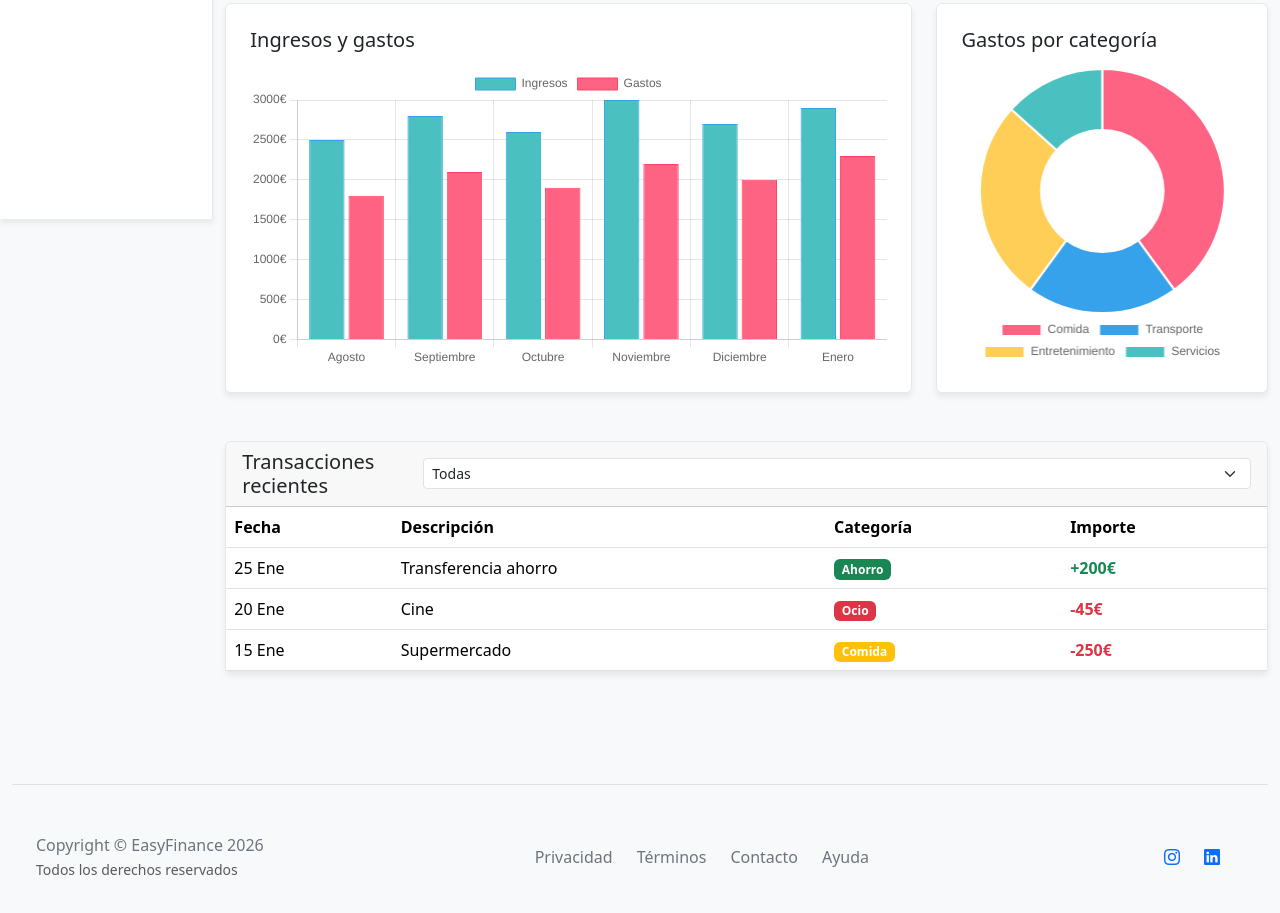
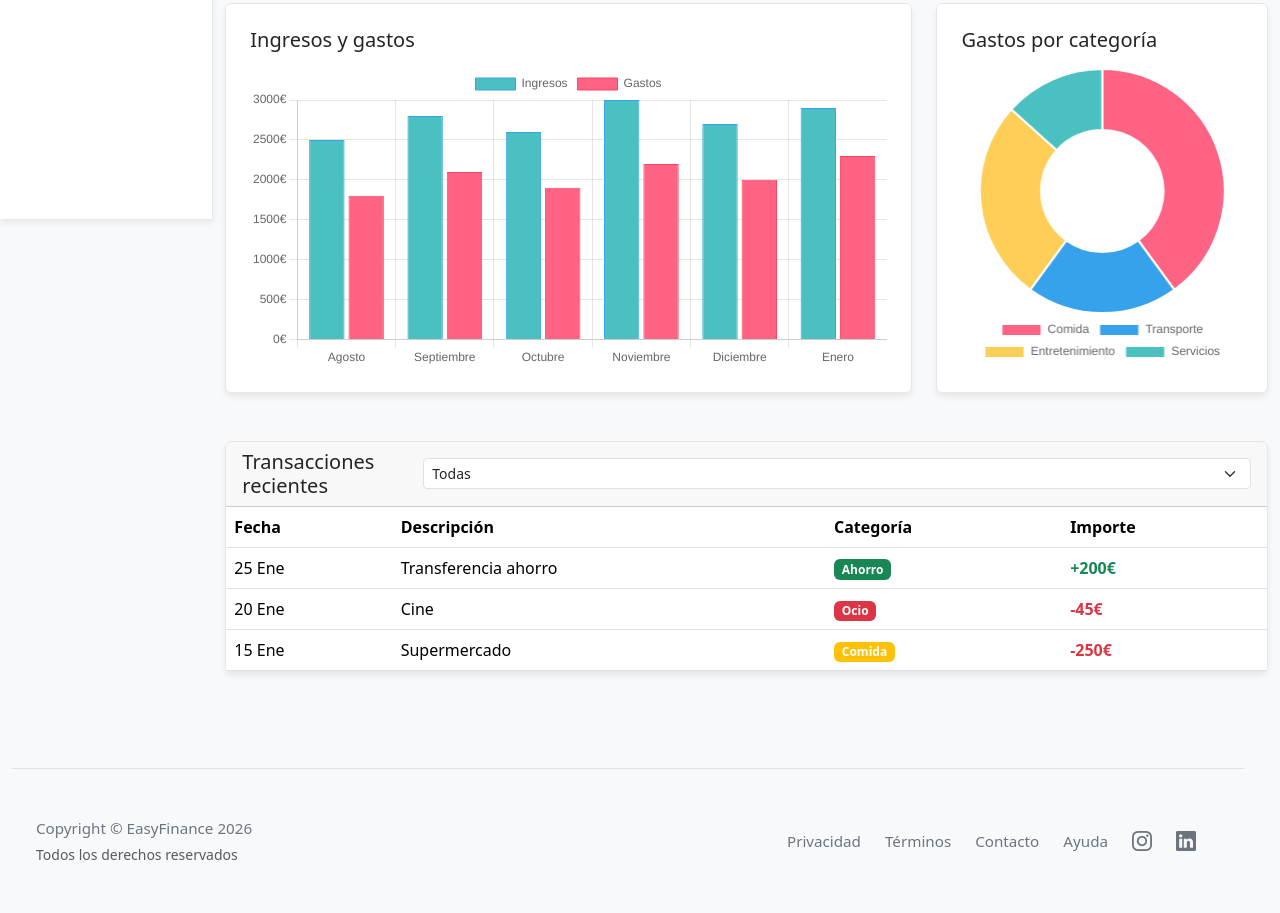
Before and after one commit to HectorSantanaC/EasyFinance, a website: page home.html in a window 1280 px wide. Shown: the part 581-1494 px from the top of the page. Drawn offline with nearby package versions, Linux system fonts and the light colour scheme.

Commit message:
style: añadir estilos CSS para footer

```diff
--- a/css/style.css
+++ b/css/style.css
@@ -262,10 +262,86 @@ body {
 #############################
 */
 footer {
-  grid-row: 3 / span ;
+  grid-row: 3 / span;
   display: flex;
   align-items: center;
   justify-content: center;
-  padding: 1rem 0;
-  text-align: center;
+  background-color: var(--bg-secondary);
+  width: 100%;
+  position: relative;
+  z-index: 10;
 }
+
+.footer-content {
+  width: 100%;
+  margin-left: 0;
+}
+
+.footer-copyright {
+  flex: 1;
+}
+
+.footer-copyright p {
+  color: var(--primary);
+  font-size: 0.95rem;
+}
+
+.footer-copyright small {
+  display: block;
+  margin-top: 0.25rem;
+}
+
+.footer-links ul li a {
+  position: relative;
+  transition: all 0.3s ease;
+  font-size: 0.95rem;
+}
+
+.footer-links ul li a::after {
+  content: '';
+  position: absolute;
+  bottom: -2px;
+  left: 0;
+  width: 0;
+  height: 2px;
+  background-color: var(--primary);
+  transition: width 0.3s ease;
+}
+
+.footer-links ul li a:hover {
+  color: var(--primary) !important;
+}
+
+.footer-links ul li a:hover::after {
+  width: 100%;
+}
+
+.footer-social a {
+  display: inline-block;
+  transition: all 0.3s ease;
+  color: var(--text-secondary) !important;
+  font-size: 1.25rem;
+}
+
+.footer-social a:hover {
+  color: var(--primary) !important;
+  transform: scale(1.15);
+}
+
+/* Responsive footer */
+@media (max-width: 768px) {
+  .footer-content {
+    flex-direction: column;
+    text-align: center;
+  }
+
+  .footer-copyright,
+  .footer-links {
+    margin-bottom: 1.5rem !important;
+  }
+
+  .footer-links ul {
+    flex-wrap: wrap;
+    justify-content: center;
+  }
+}
```
